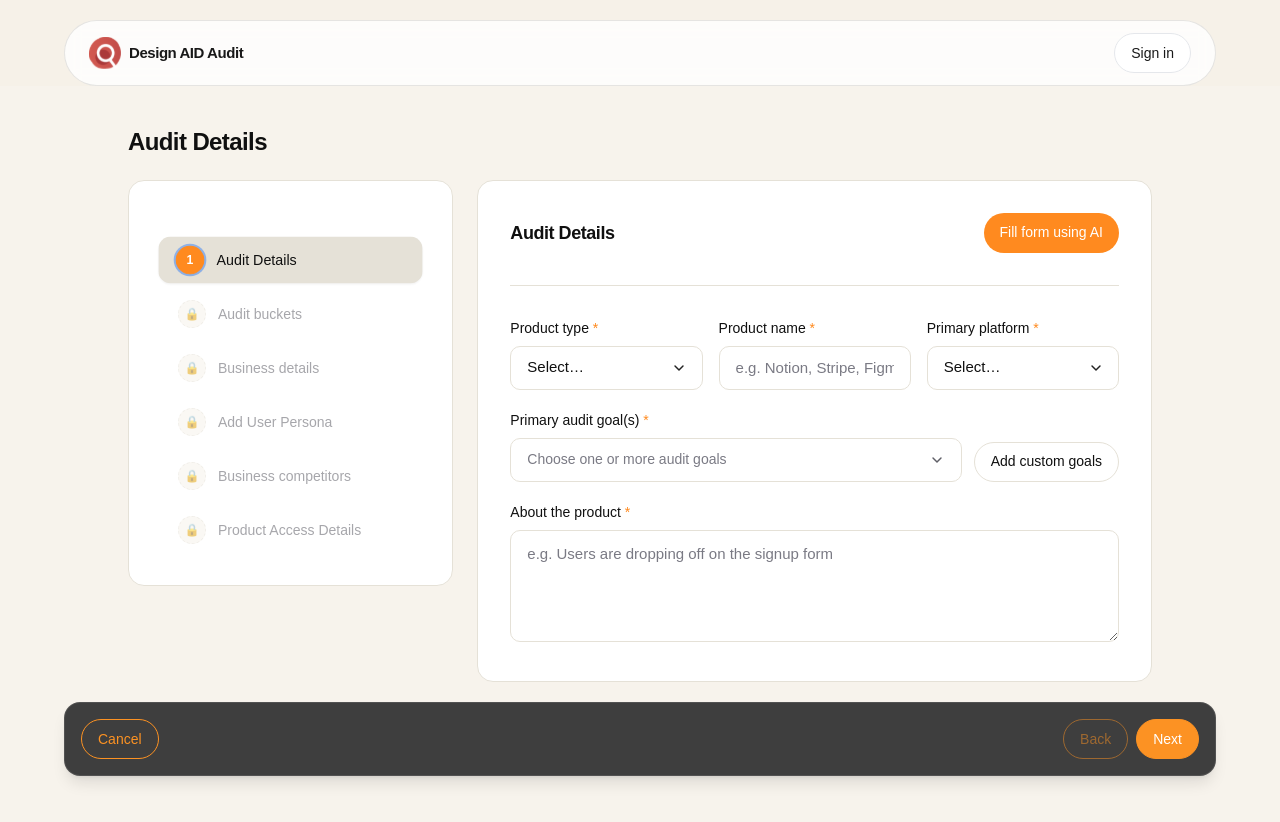
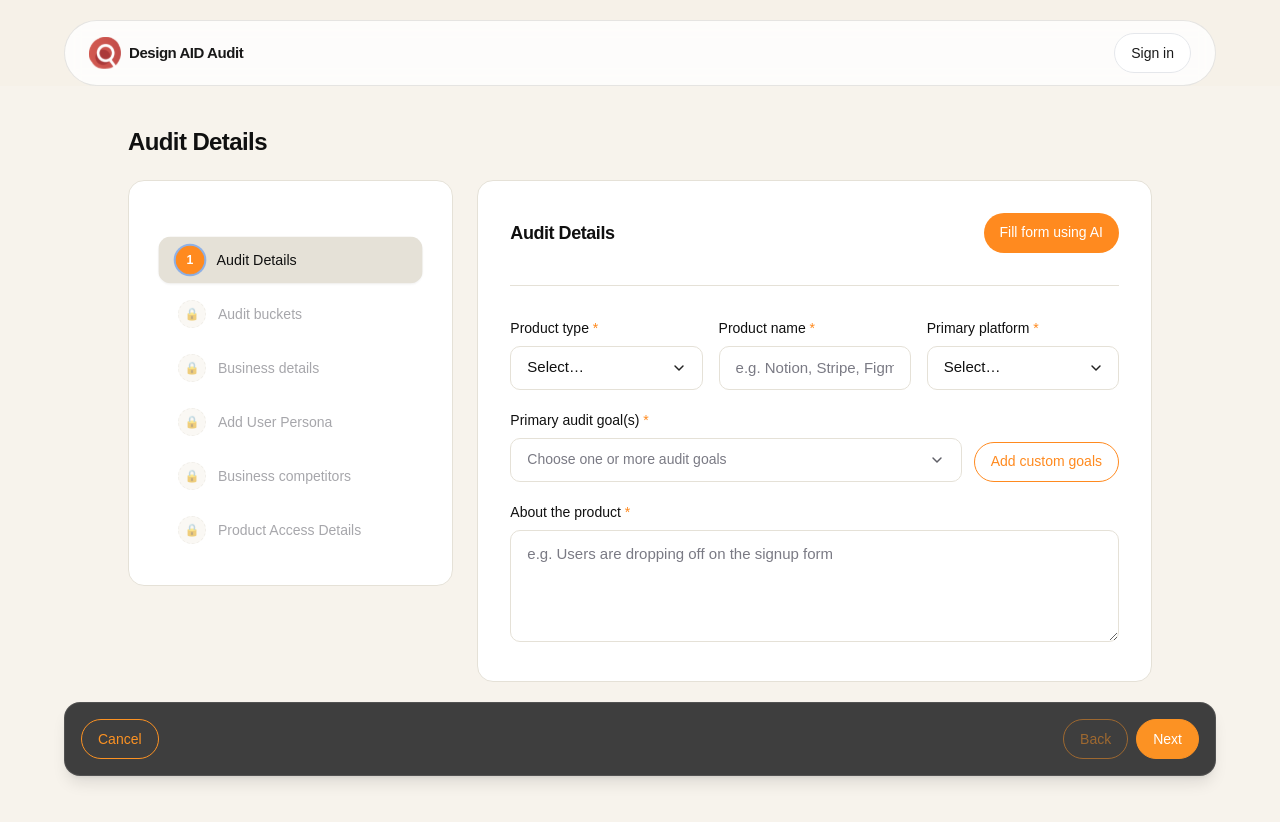
Before and after one commit to StudiovitaminD/ux-audit-tool, a Next.js app: page /audit in a window 1280 px wide. Shown: the top 822 px of the page. Built offline with nearby package versions, Linux system fonts and the light colour scheme.

Commit message:
Make secondary buttons orange

```diff
--- a/src/components/ui/button.tsx
+++ b/src/components/ui/button.tsx
@@ -19,7 +19,7 @@ function baseClasses({ variant, size }: { variant: Variant; size: Size }) {
     primary:
       "bg-[color:var(--accent)] text-[color:var(--white)] hover:bg-[color:var(--accent)]/90",
     secondary:
-      "bg-[color:var(--white)] text-[color:var(--ink)] border border-[color:var(--cream-dark)] hover:bg-[color:var(--cream)]",
+      "bg-[color:var(--white)] text-[color:var(--accent)] border border-[color:var(--accent)] hover:bg-[color:var(--accent)]/10",
     ghost:
       "bg-transparent text-[color:var(--ink-soft)] border-b border-[color:var(--ink-faint)] rounded-none px-0 hover:text-[color:var(--accent)] hover:border-[color:var(--accent)]",
     danger:
```
